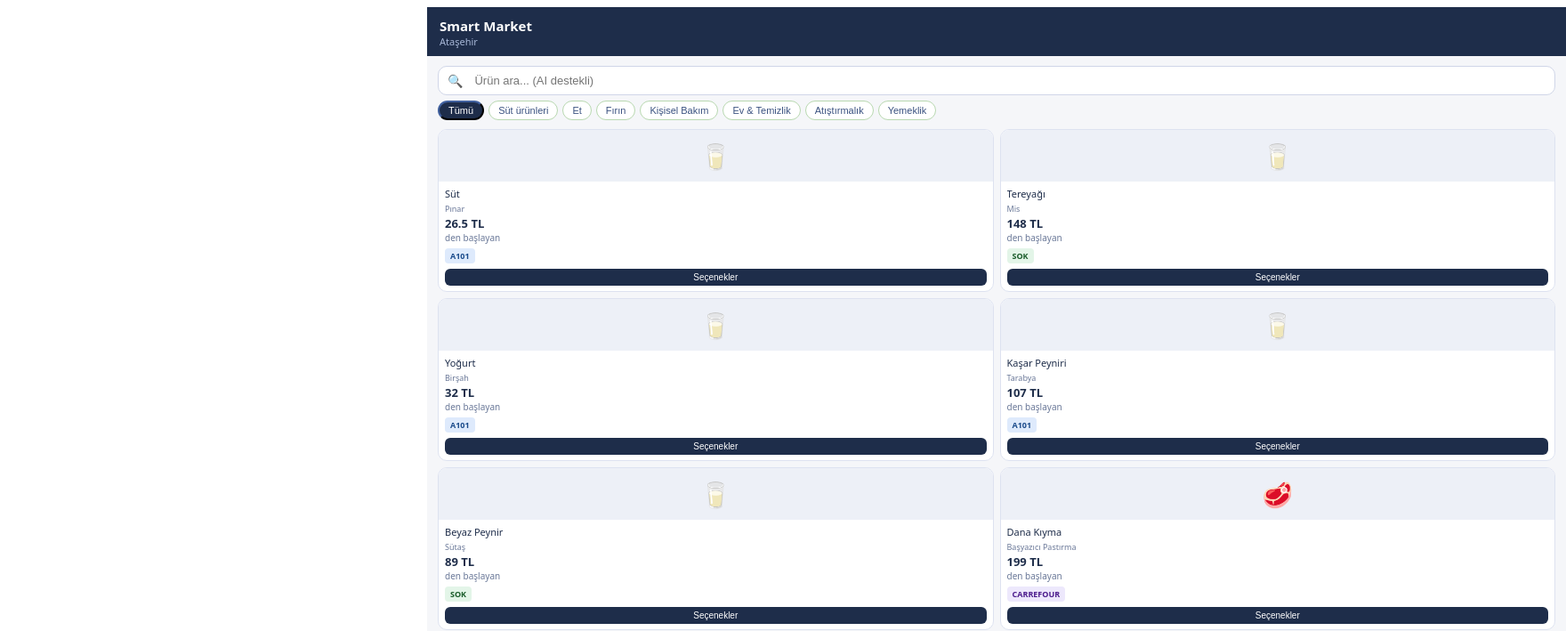
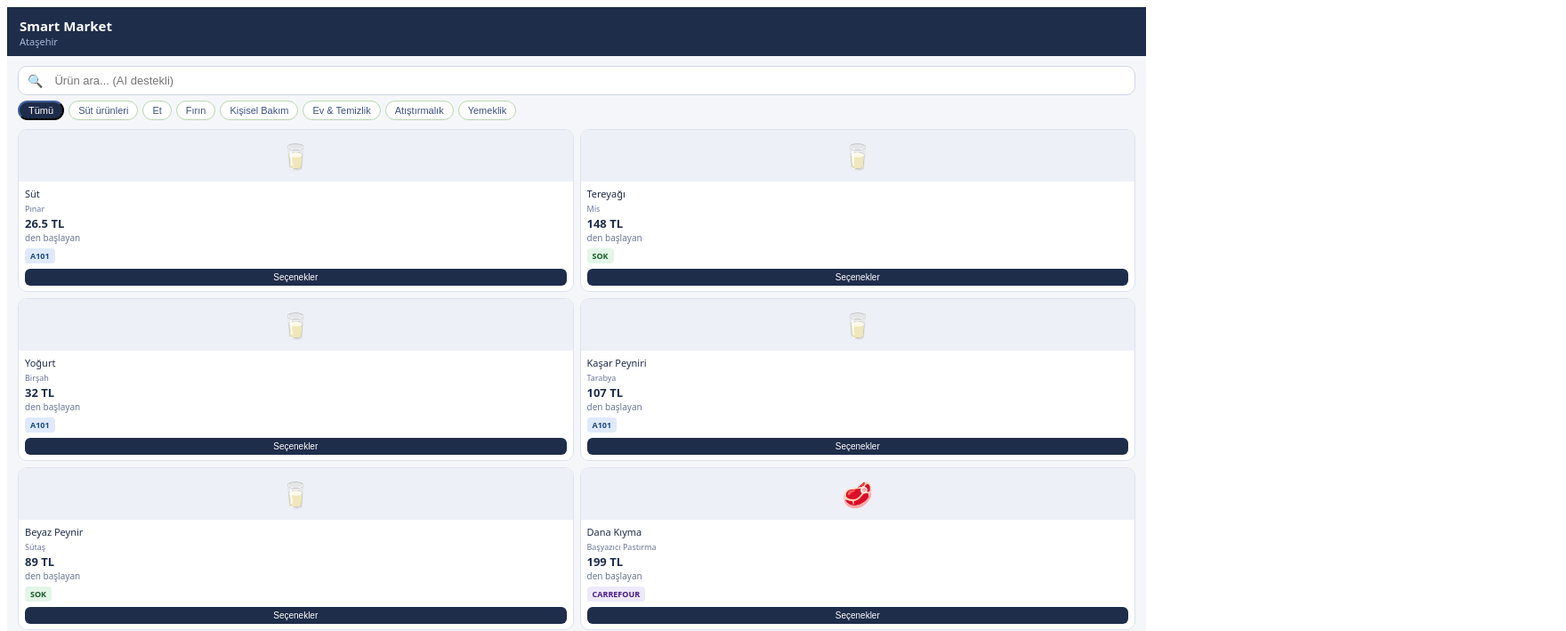
Before and after one commit to KardelenKartal/smart-market-price-comparator, a React (Vite) app: page / in a window 1280 px wide. Shown: the top 709 px of the page at 89% size, 1760 px wide, since content can reach past the window. Built offline with nearby package versions, Linux system fonts and the light colour scheme; no server answers.

Commit message:
Remove app width restriction

```diff
--- a/src/ui/App.jsx
+++ b/src/ui/App.jsx
@@ -131,7 +131,11 @@
   // ================= RENDER =================
 
   return (
-    <div style={{ maxWidth: 320, margin: '0 auto', fontFamily: 'system-ui, sans-serif' }}>
+    <div style={{
+  width: '100vw',
+  minHeight: '100vh',
+  fontFamily: 'system-ui, sans-serif'
+}}>
 
       {screen === SCREENS.SEARCH && (
         <SearchScreen
```
